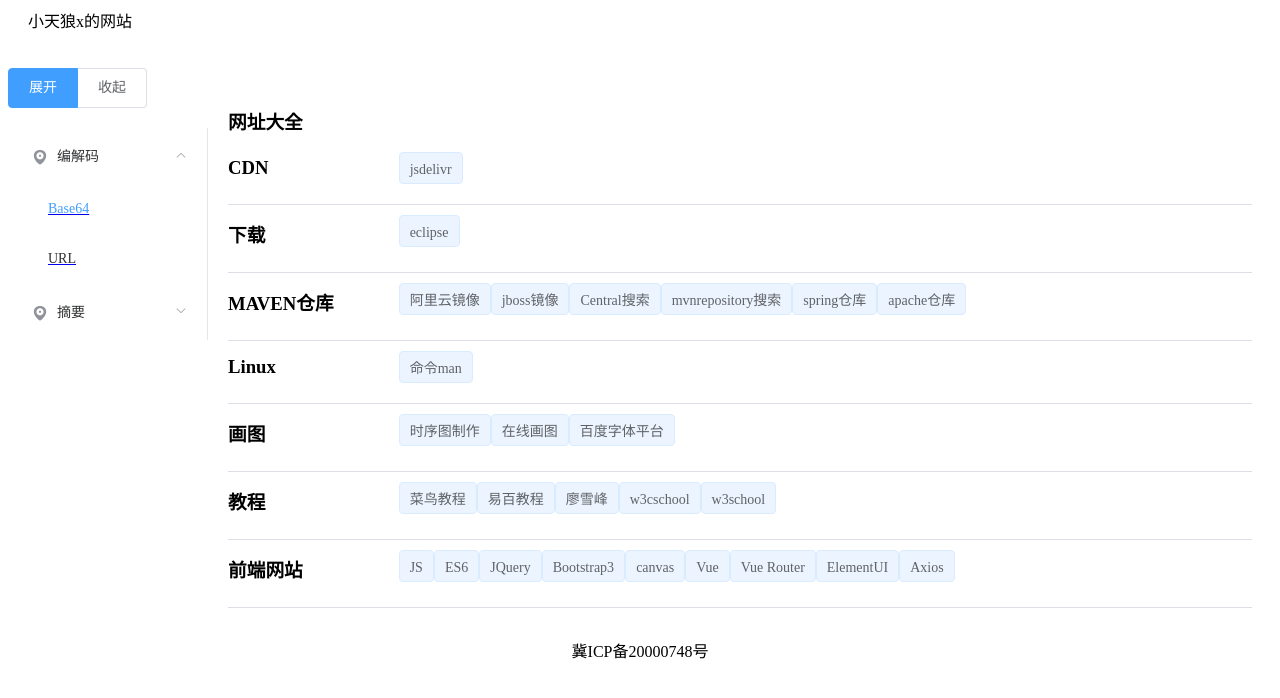
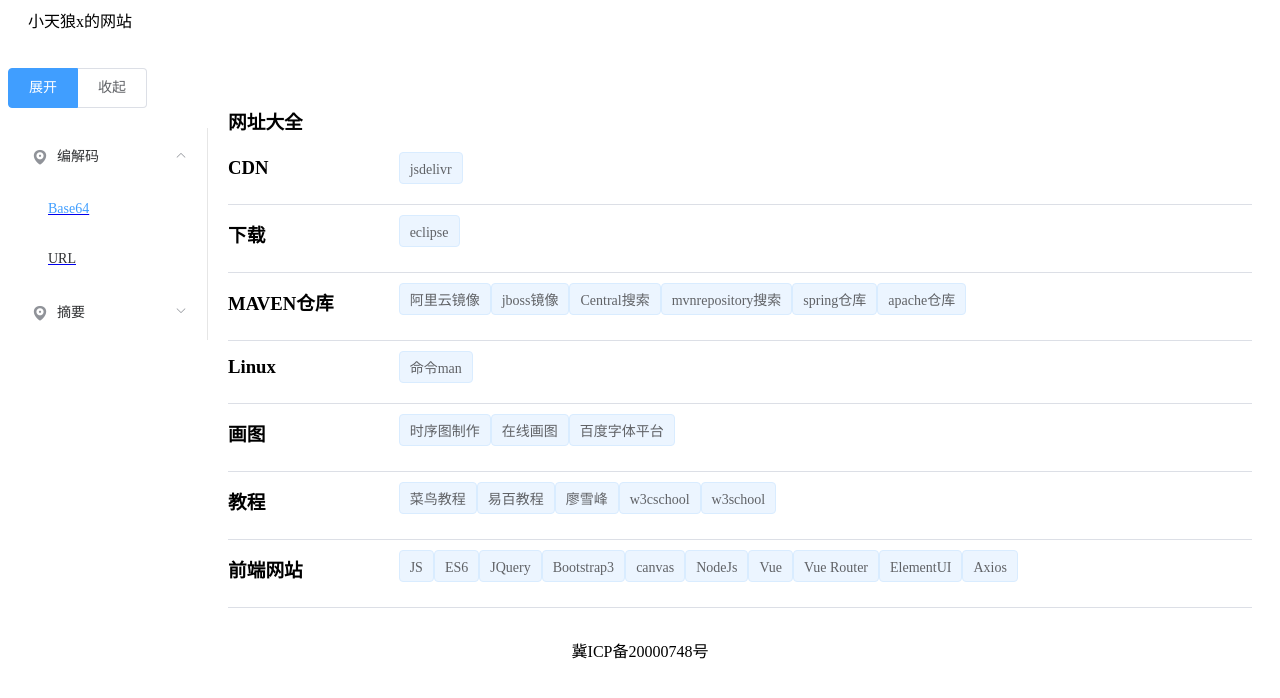
Before and after one commit to xingkexin/xkx-tools-front, a Vue app: page /#/ in a window 1280 px wide. Shown: the top 698 px of the page. Built offline with nearby package versions, Linux system fonts and the light colour scheme.

Commit message:
增加nodejs的收藏网址

```diff
--- a/src/components/Website.vue
+++ b/src/components/Website.vue
@@ -62,6 +62,7 @@
         <el-tag><el-link :underline="false" target="_blank" href="http://jquery.cuishifeng.cn/">JQuery</el-link></el-tag>
         <el-tag><el-link :underline="false" target="_blank" href="https://v3.bootcss.com/getting-started/">Bootstrap3</el-link></el-tag>
         <el-tag><el-link :underline="false" target="_blank" href="https://www.cnblogs.com/tim-li/archive/2012/08/06/2580252.html">canvas</el-link></el-tag>
+        <el-tag><el-link :underline="false" target="_blank" href="http://nodejs.cn/api/">NodeJs</el-link></el-tag>
         <el-tag><el-link :underline="false" target="_blank" href="https://cn.vuejs.org/v2/guide/">Vue</el-link></el-tag>
         <el-tag><el-link :underline="false" target="_blank" href="https://router.vuejs.org/zh/">Vue Router</el-link></el-tag>
         <el-tag><el-link :underline="false" target="_blank" href="https://element.eleme.cn/#/zh-CN/component/installation">ElementUI</el-link></el-tag>
```
